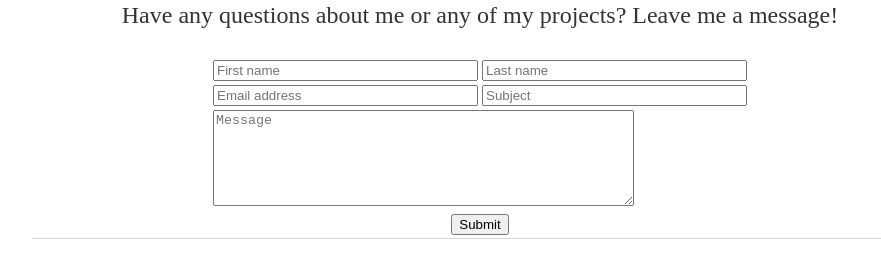
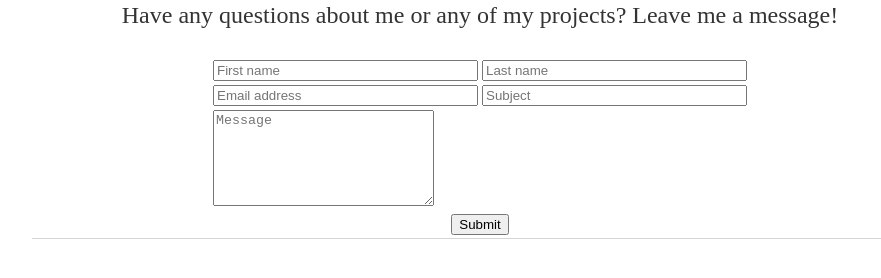
Before and after one commit to jhltsang/jhltsang.github.io, a Jekyll site: the page built from contact/index.html, in a window 1280 px wide. Shown: the part 405-683 px from the top of the page, without its empty margins (160-1041 px from the left). Built offline with Jekyll 4.4.1, drawn with Linux system fonts in a browser that asks for light colours.

Commit message:
Update index.html

```diff
--- a/contact/index.html
+++ b/contact/index.html
@@ -30,10 +30,10 @@ title: Jessica Tsang
 
 <tr>
  <td colspan="2" valign="top">
-  <textarea  name="message" placeholder="Message" maxlength="1000" cols="50" rows="6"></textarea>
+  <textarea  name="message" placeholder="Message" maxlength="1000" cols="25" rows="6"></textarea>
  </td>
+</tr>
 
-</tr>
 <tr>
  <td colspan="2" style="text-align:center">
   <input type="submit" value="Submit">
```
